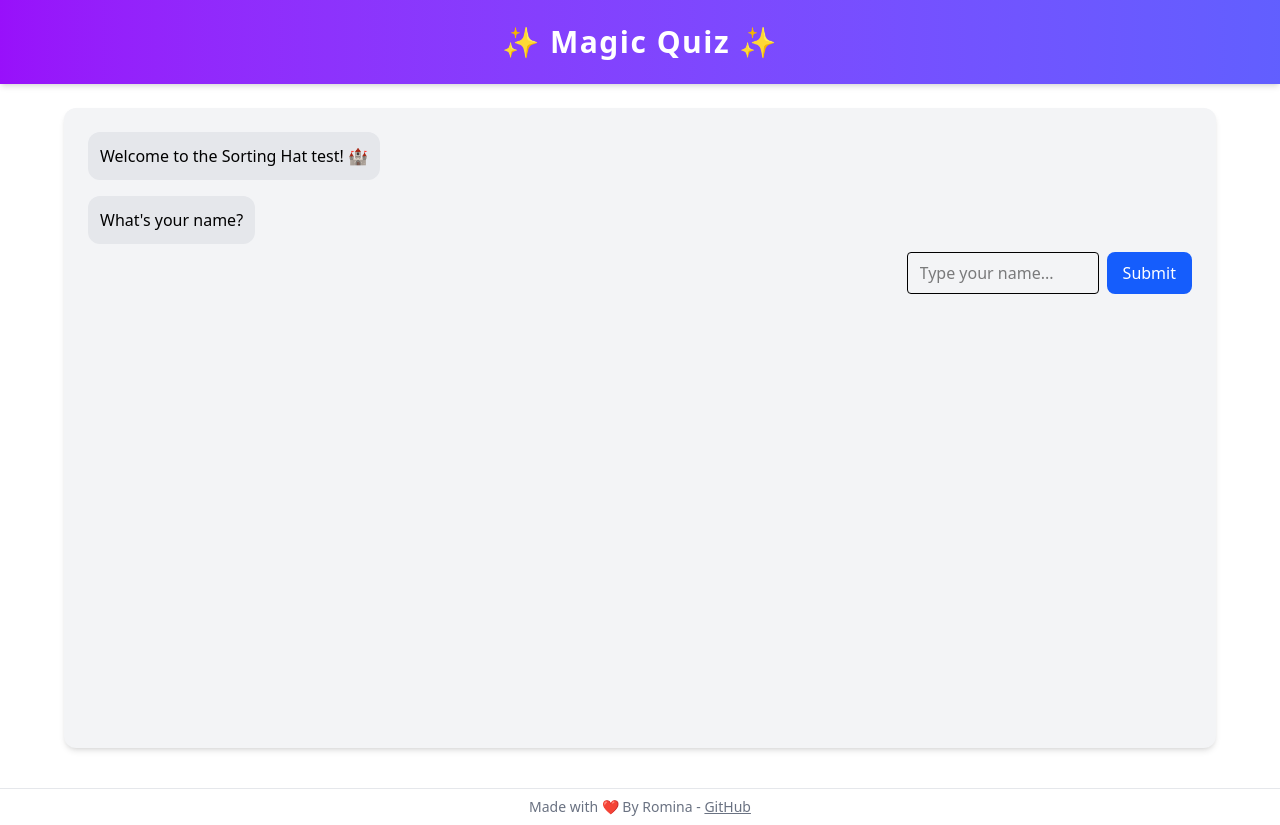
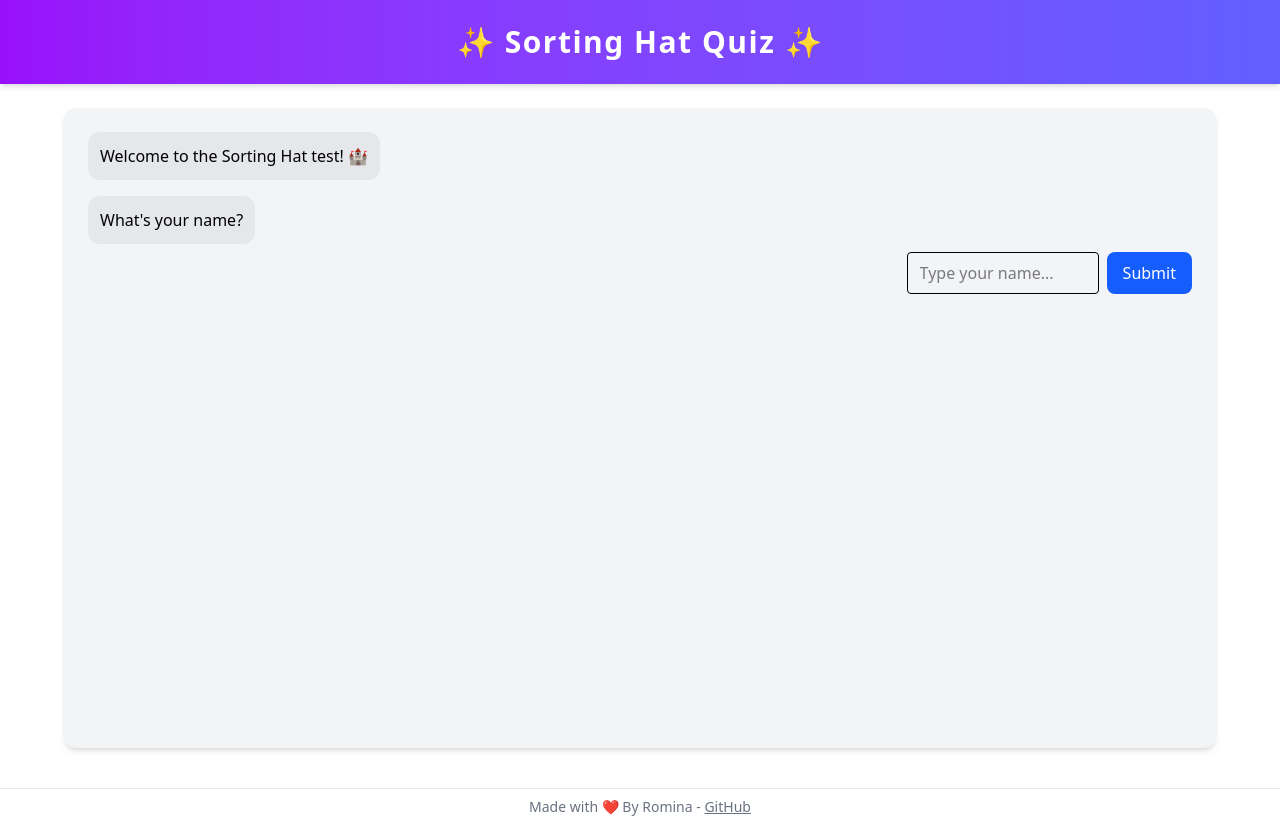
Before and after one commit to romsit/hogwarts-quiz, a Vue app: page / in a window 1280 px wide. Built offline with nearby package versions, Linux system fonts and the light colour scheme.

Commit message:
Changed header title

```diff
--- a/src/components/Header.vue
+++ b/src/components/Header.vue
@@ -1,6 +1,6 @@
 <template>
     <header class="bg-gradient-to-r from-purple-600 to-indigo-500 text-white p-6 shadow-md flex justify-center">
-        <h1 class="text-3xl font-extrabold tracking-wider">✨ Magic Quiz ✨</h1>
+        <h1 class="text-3xl font-extrabold tracking-wider">✨ Sorting Hat Quiz ✨</h1>
     </header>
 </template>
 
```
